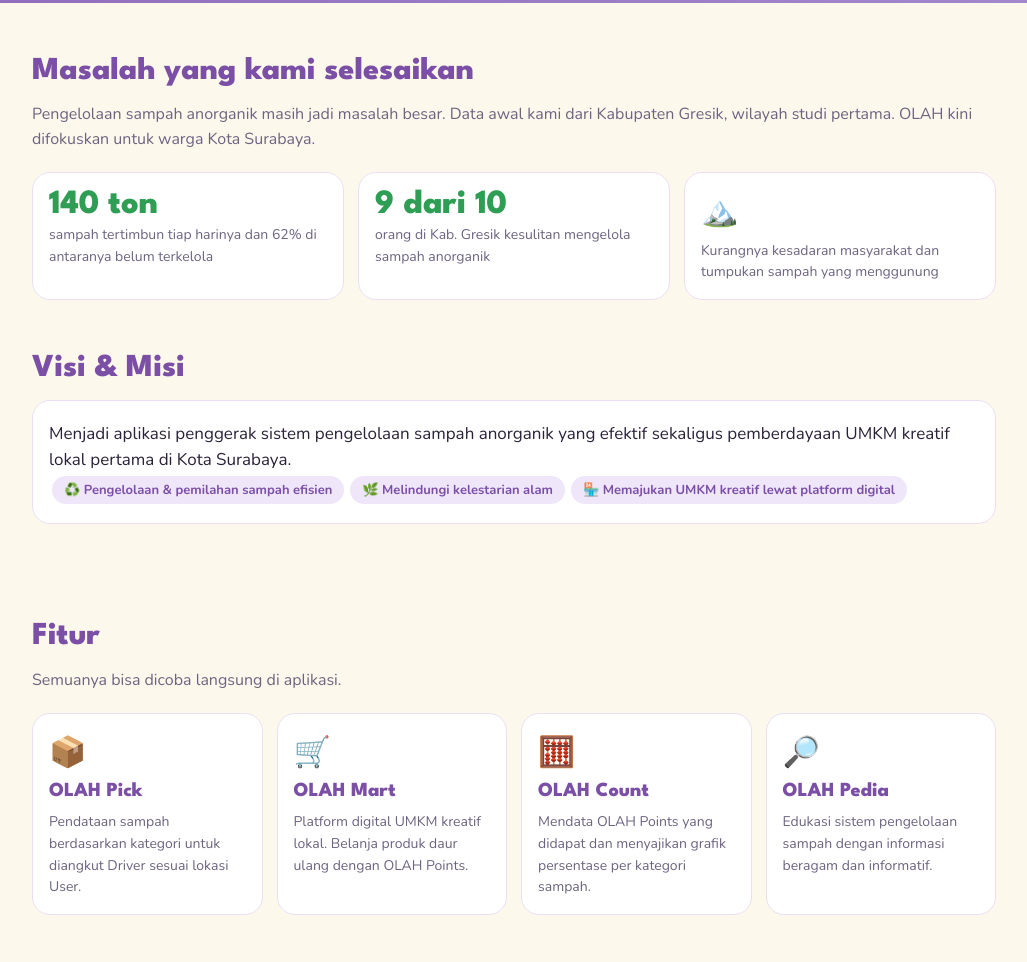
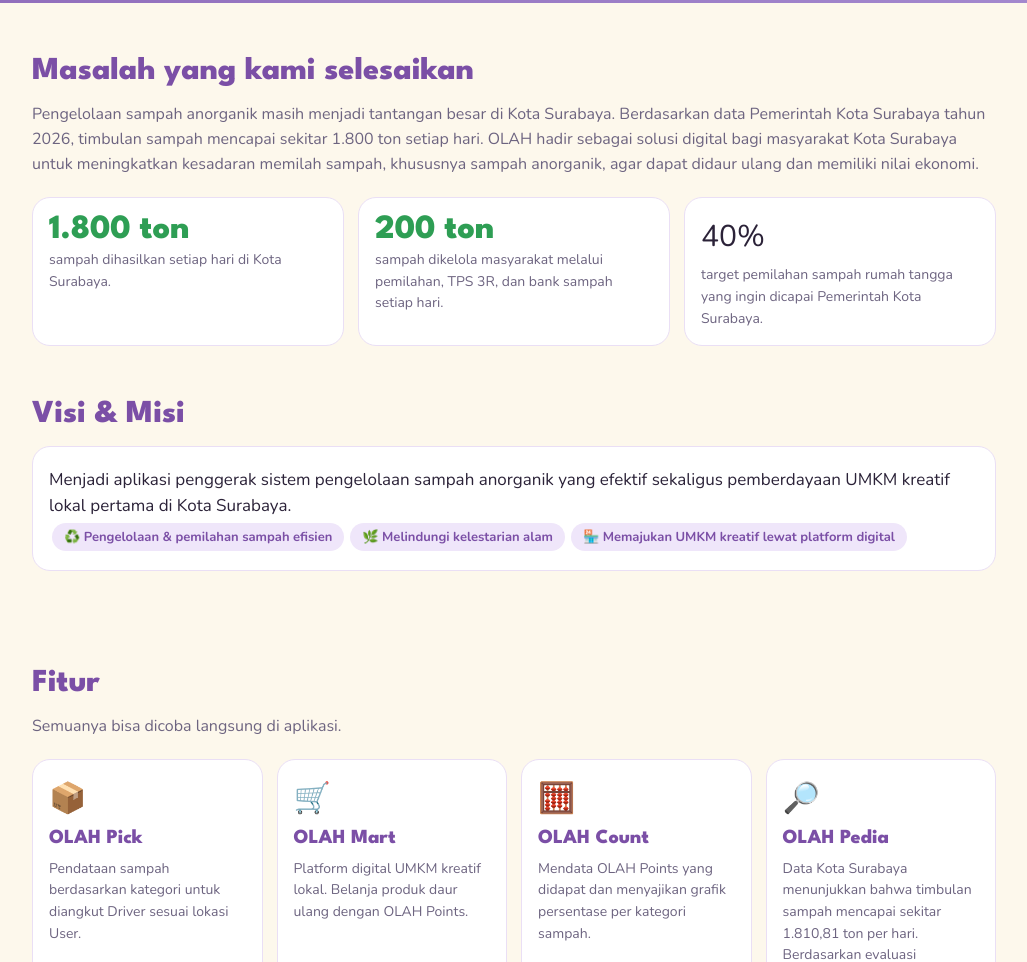
Before and after one commit to Foxsy24/OLAH, a plain HTML site: page index.html in a window 1280 px wide. Shown: the part 487-1449 px from the top of the page, without its empty margins (126-1153 px from the left). Drawn offline with nearby package versions, Linux system fonts and the light colour scheme.

Commit message:
edit : content in html

```diff
--- a/index.html
+++ b/index.html
@@ -15,8 +15,8 @@
 <main id="land">
 <div class="hero"><h1>OLAH</h1><b>by trashformers</b><p>Sahabat Anda Atasi Sampah. Pilah sampah anorganik, dijemput driver, dapatkan OLAH Points, lalu belanja produk daur ulang UMKM lokal di Kota Surabaya.</p><a class="btn" href="#app">Mulai Sekarang</a></div>
 
-<section class="sec"><h2>Masalah yang kami selesaikan</h2><p class="sub">Pengelolaan sampah anorganik masih jadi masalah besar. Data awal kami dari Kabupaten Gresik, wilayah studi pertama. OLAH kini difokuskan untuk warga Kota Surabaya.</p>
-<div class="g"><div class="c"><div class="big">140 ton</div><p>sampah tertimbun tiap harinya dan 62% di antaranya belum terkelola</p></div><div class="c"><div class="big">9 dari 10</div><p>orang di Kab. Gresik kesulitan mengelola sampah anorganik</p></div><div class="c"><div class="e">🏔️</div><p>Kurangnya kesadaran masyarakat dan tumpukan sampah yang menggunung</p></div></div></section>
+<section class="sec"><h2>Masalah yang kami selesaikan</h2><p class="sub">Pengelolaan sampah anorganik masih menjadi tantangan besar di Kota Surabaya. Berdasarkan data Pemerintah Kota Surabaya tahun 2026, timbulan sampah mencapai sekitar 1.800 ton setiap hari. OLAH hadir sebagai solusi digital bagi masyarakat Kota Surabaya untuk meningkatkan kesadaran memilah sampah, khususnya sampah anorganik, agar dapat didaur ulang dan memiliki nilai ekonomi.</p>
+<div class="g"><div class="c"><div class="big">1.800 ton</div><p>sampah dihasilkan setiap hari di Kota Surabaya.</p></div><div class="c"><div class="big">200 ton</div><p>sampah dikelola masyarakat melalui pemilahan, TPS 3R, dan bank sampah setiap hari.</p></div><div class="c"><div class="e">40%</div><p>target pemilahan sampah rumah tangga yang ingin dicapai Pemerintah Kota Surabaya.</p></div></div></section>
 
 <section class="sec" style="padding-top:0"><h2>Visi &amp; Misi</h2><div class="c"><p style="color:var(--tx);font-size:17px">Menjadi aplikasi penggerak sistem pengelolaan sampah anorganik yang efektif sekaligus pemberdayaan UMKM kreatif lokal pertama di Kota Surabaya.</p>
 <span class="chip">♻️ Pengelolaan &amp; pemilahan sampah efisien</span><span class="chip">🌿 Melindungi kelestarian alam</span><span class="chip">🏪 Memajukan UMKM kreatif lewat platform digital</span></div></section>
@@ -25,7 +25,7 @@
 <div class="g"><div class="c"><div class="e">📦</div><h3>OLAH Pick</h3><p>Pendataan sampah berdasarkan kategori untuk diangkut Driver sesuai lokasi User.</p></div>
 <div class="c"><div class="e">🛒</div><h3>OLAH Mart</h3><p>Platform digital UMKM kreatif lokal. Belanja produk daur ulang dengan OLAH Points.</p></div>
 <div class="c"><div class="e">🧮</div><h3>OLAH Count</h3><p>Mendata OLAH Points yang didapat dan menyajikan grafik persentase per kategori sampah.</p></div>
-<div class="c"><div class="e">🔎</div><h3>OLAH Pedia</h3><p>Edukasi sistem pengelolaan sampah dengan informasi beragam dan informatif.</p></div></div></section>
+<div class="c"><div class="e">🔎</div><h3>OLAH Pedia</h3><p>Data Kota Surabaya menunjukkan bahwa timbulan sampah mencapai sekitar 1.810,81 ton per hari. Berdasarkan evaluasi pengelolaan sampah tahun 2025, sekitar 31,49 ton per hari masih belum terkelola. OLAH hadir untuk masyarakat Kota Surabaya dengan mengajak warga memilah sampah anorganik sejak dari rumah. Sampah seperti plastik, kertas, dan logam yang telah dipilah dapat didaur ulang sehingga mengurangi pencemaran lingkungan dan beban sampah di TPA.</p></div></div></section>
 
 <section class="sec" id="cara"><h2>Cara penggunaan</h2><p class="sub">Sistem kerja OLAH dalam 7 langkah.</p>
 <ol class="steps"><li>Login / daftar akun</li><li>Jual sampah di Go-Kas</li><li>Driver mengangkut sampah</li><li>Terima OLAH Points</li><li>Kalkulasi sampah di Kaskulasi</li><li>Belanja di MarKas</li><li>Tukar ke e-money</li></ol>
```
